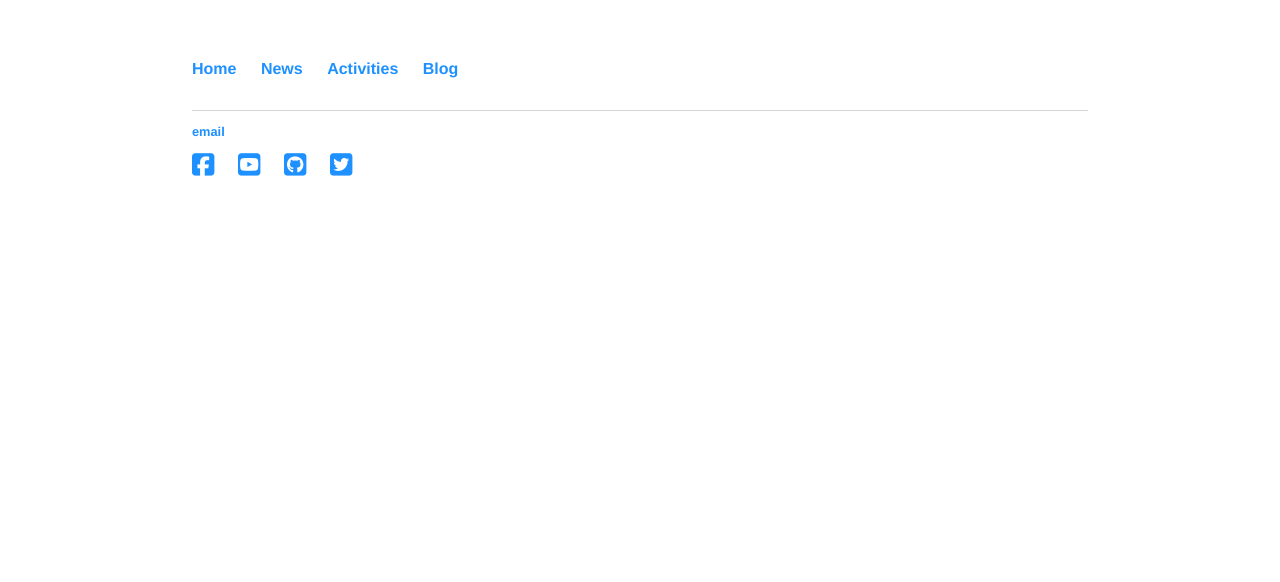
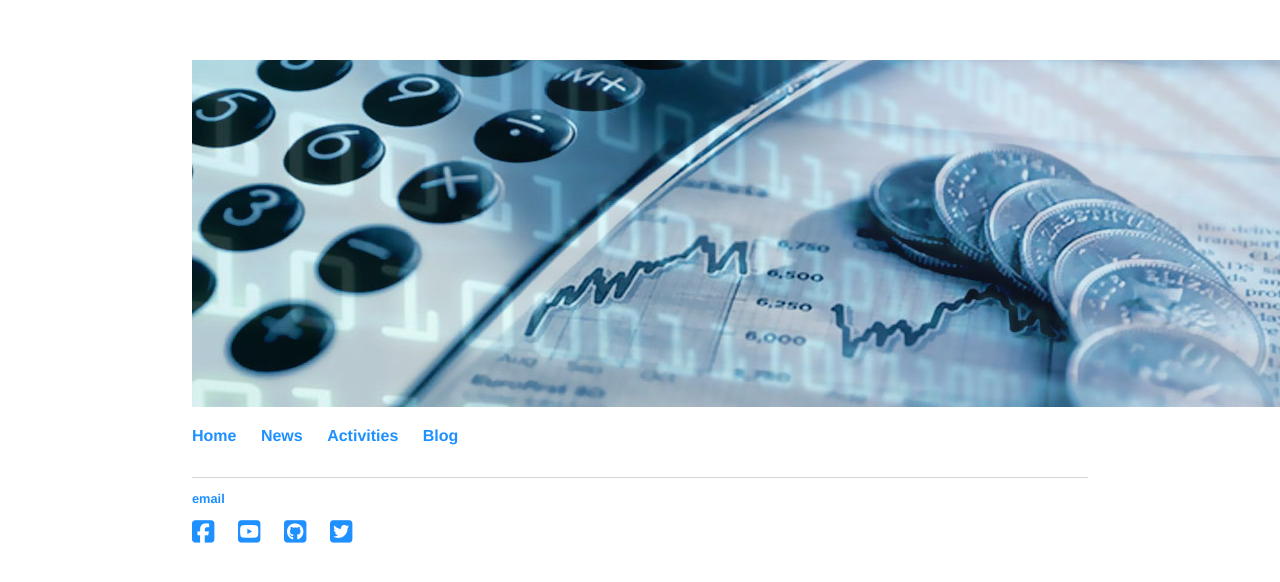
Before and after one commit to pedrocostaferreira/pedrocostaferreira.github.io, a Jekyll site: the page built from index.html, in a window 1280 px wide. Shown: the top 582 px of the page. Built offline with Jekyll 4.4.1, drawn with Linux system fonts in a browser that asks for light colours; nearby versions of some CDN libraries; library files that are not in the unit come from our copies.

Commit message:
Update default.html

```diff
--- a/_layouts/default.html
+++ b/_layouts/default.html
@@ -11,6 +11,10 @@
 			<!--<link href="/css/font-awesome.css" rel="stylesheet">-->
 		</head>
 		<body>
+			<div id="center">
+      			<img src="/images/banner_site_pedro.jpg"/>
+    			</div>
+
 			<nav>
 	    		<ul>
 
```
